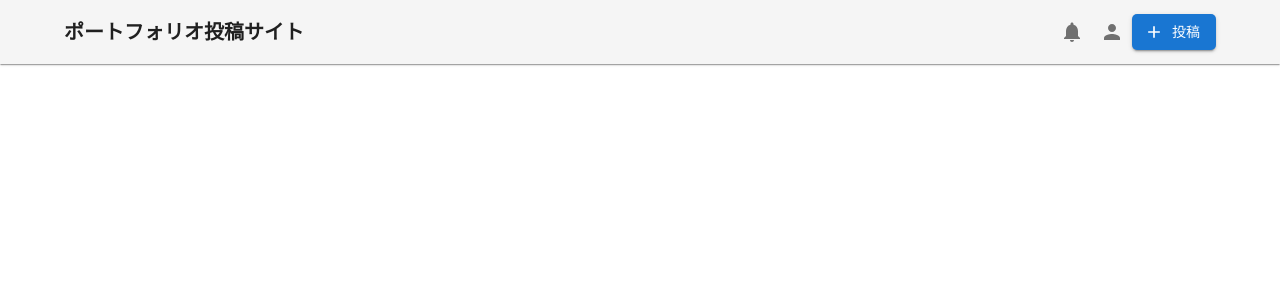
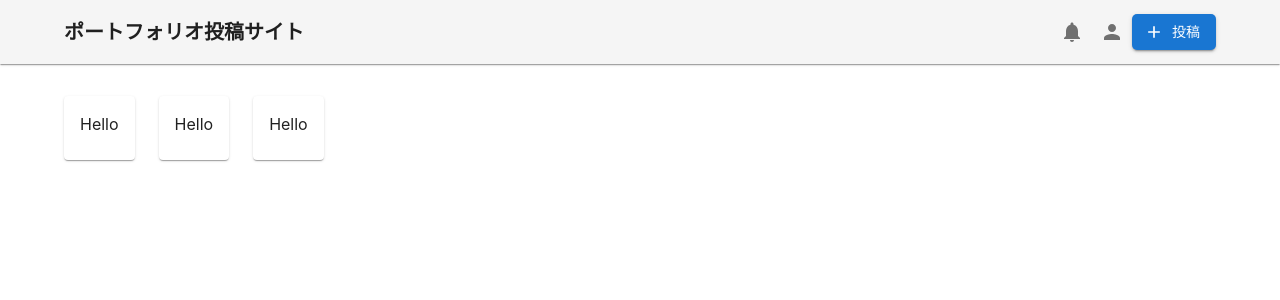
Before and after one commit to Amattodev/Portfolio_project, a React (Create React App) app in the folder frontend/: page / in a window 1280 px wide. Shown: the top 300 px of the page. Built offline with nearby package versions, Linux system fonts and the light colour scheme.

Commit message:
ポートフォリオの表示

```diff
--- a/frontend/src/App.js
+++ b/frontend/src/App.js
@@ -3,6 +3,7 @@ import { ThemeProvider } from '@mui/material/styles';
 import CssBaseline from '@mui/material/CssBaseline';
 import theme from './theme';
 import Header from './layout/Header';
+import PortfolioList from './pages/PortfolioList';
 
 function App() {
   return (
@@ -10,9 +11,9 @@ function App() {
       <CssBaseline />
       <Router>
         <Header />
-        {/* <Routes>
+        <Routes>
           <Route path="/" element={<PortfolioList />} />
-        </Routes> */}
+        </Routes>
       </Router>
     </ThemeProvider>
   );
--- /dev/null
+++ b/frontend/src/pages/PortfolioCard.js
@@ -0,0 +1,14 @@
+import { Card, CardContent, CardMedia, Typography, Box, IconButton, Chip } from '@mui/material';
+function PortfolioCard({ portfolio }) {
+    return (
+        <Card sx={{ height: '100%'}}>
+            <CardMedia
+            />
+            <CardContent sx={{ flexGrow: 1}}>
+                Hello
+            </CardContent>
+        </Card>
+    )
+}
+
+ export default PortfolioCard;
--- a/frontend/src/pages/PortfolioList.js
+++ b/frontend/src/pages/PortfolioList.js
@@ -0,0 +1,42 @@
+import { Container, Grid2, TextField, Box, Select, MenuItem } from '@mui/material';
+import PortfolioCard from './PortfolioCard';
+
+const portfolios = [
+    {
+        id: 1,
+        title: "アプリタイトル",
+        description: "アプリの説明",
+        image: "../../public/images/application_image1.jpg",
+        likes: 10,
+    },
+    {
+        id: 2,
+        title: "アプリタイトル",
+        description: "アプリの説明",
+        image: "../../public/images/application_image1.jpg",
+        likes: 20,
+    },
+    {
+        id: 3,
+        title: "アプリタイトル",
+        description: "アプリの説明",
+        image: "../../public/images/application_image1.jpg",
+        likes: 30,
+    }
+]
+
+function PortfolioList() {
+    return (
+        <Container maxWidth="lg" sx={{ py: 4 }}>
+            <Grid2 container spacing={3}>
+                {portfolios.map((portfolio) => (
+                    <Grid2 xs={12} sm={6} md={4} key={portfolio.id}>
+                        <PortfolioCard portfolio={portfolio}/>
+                    </Grid2>
+                ))}
+            </Grid2>
+        </Container>
+    )
+}
+
+export default PortfolioList;
```
Also changed, not shown: frontend/public/images/application_image1.jpg (added), frontend/src/pages/NewPortfolio.js (deleted).
